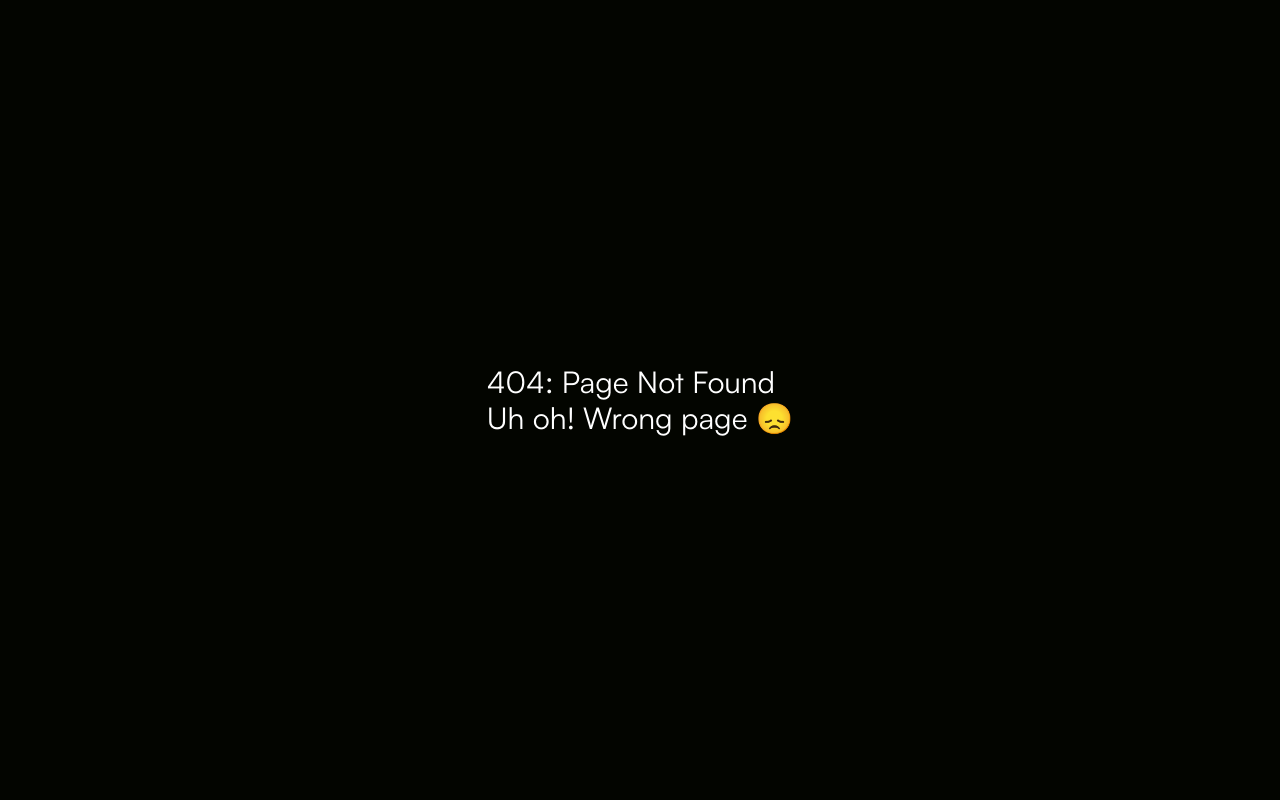
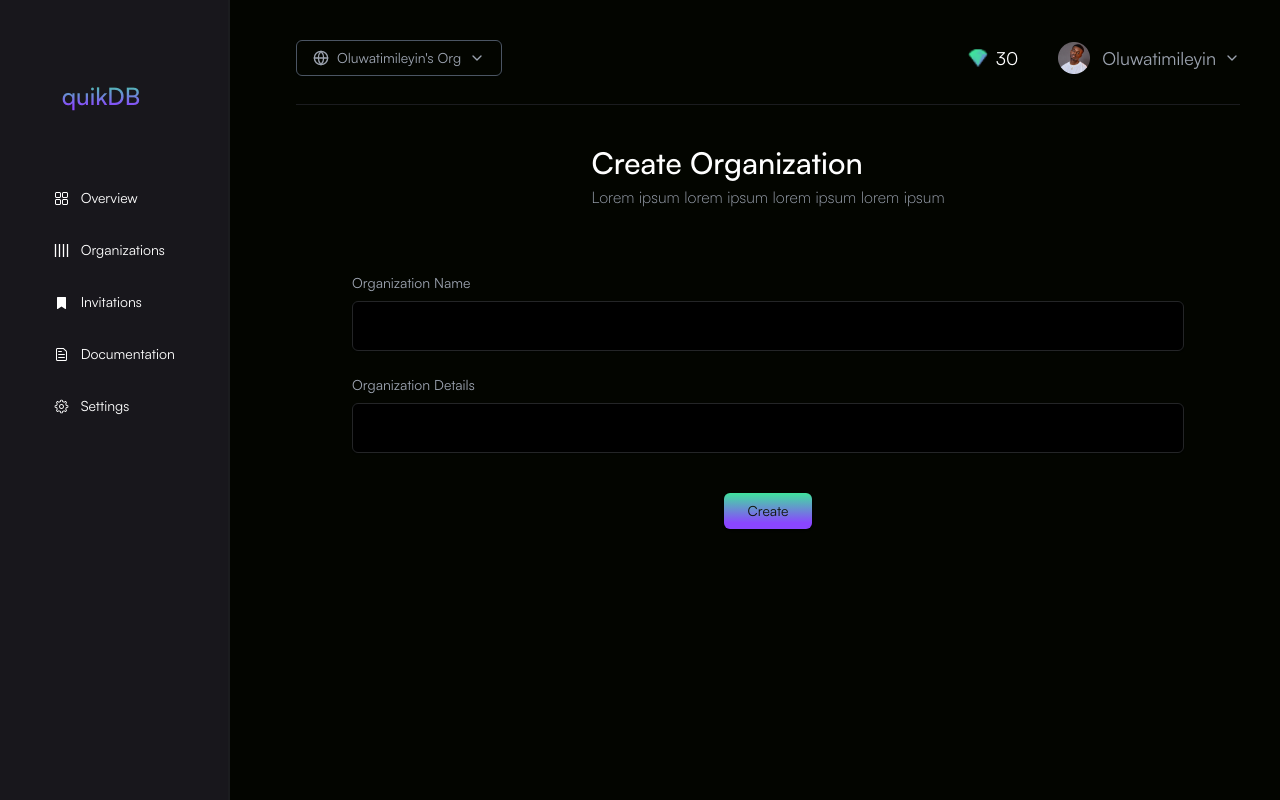
Before and after one commit to quikdb/quikdb-app-beta, a React (Vite) app in the folder src/app_frontend/: page /organizations/create-organization in a window 1280 px wide. Before the commit this address had no page. Built offline with nearby package versions, Linux system fonts and the light colour scheme.

Commit message:
changes to documentation.tsx

```diff
--- a/src/app_frontend/src/App.tsx
+++ b/src/app_frontend/src/App.tsx
@@ -10,6 +10,7 @@ import Dash from "./pages/dasboard";
 import Projects from "./pages/dasboard/Projects";
 import Documentation from "./pages/organization/Documentation";
 import Overview from "./pages/organization/Overview";
+import NewOrganization from "./pages/organization/NewOrganization";
 
 function App() {
   const router = createBrowserRouter([
@@ -28,6 +29,10 @@ function App() {
         {
           path: "organizations",
           element: <Organizations />,
+        },
+        {
+          path: "create-organization",
+          element: <NewOrganization />,
         },
         {
           path: "documentation",
--- /dev/null
+++ b/src/app_frontend/src/pages/organization/NewOrganization.tsx
@@ -0,0 +1,34 @@
+import { Button } from '@/components/ui/button';
+import { Input } from '@/components/ui/input';
+
+const NewOrganization = () => {
+  return (
+    <div className='mt-10 px-6'>
+      {/* Header */}
+      <div className='flex flex-col items-center mb-8'>
+        <div className='flex flex-col gap-1'>
+          <p className='font-satoshi_medium text-3xl'>Create Organization</p>
+          <p className='font-satoshi_light text-base text-gray-400'>Lorem ipsum lorem ipsum lorem ipsum lorem ipsum</p>
+        </div>
+      </div>
+
+      {/* Form Section */}
+      <div className=' p-8 flex flex-col gap-6'>
+        <div>
+          <label className='block text-gray-400 text-sm mb-2'>Organization Name</label>
+          <Input type='text' placeholder='' className='w-full p-6 bg-black rounded-md text-white' />
+        </div>
+
+        <div>
+          <label className='block text-gray-400 text-sm mb-2'>Organization Details</label>
+          <Input type='text' placeholder='' className='w-full p-6 bg-black rounded-md text-white' />
+        </div>
+
+        {/* Create Button */}
+        <Button className='bg-gradient w-fit px-6 py-2 mx-auto mt-4 text-[#0F1407]'>Create</Button>
+      </div>
+    </div>
+  );
+};
+
+export default NewOrganization;
--- a/src/app_frontend/src/pages/organization/Organizations.tsx
+++ b/src/app_frontend/src/pages/organization/Organizations.tsx
@@ -1,8 +1,11 @@
 import { Button } from '@/components/ui/button';
 import { Input } from '@/components/ui/input';
-import { Table, TableHeader, TableBody, TableRow, TableHead, TableCell, TableCaption } from '@/components/ui/table';
+import { Table, TableHeader, TableBody, TableRow, TableHead, TableCell } from '@/components/ui/table';
+import { useNavigate } from 'react-router-dom';
 
 const Organizations = () => {
+  const navigate = useNavigate();
+
   // Example data
   const organizations = [
     {
@@ -46,7 +49,7 @@ const Organizations = () => {
           <p className='font-satoshi_medium text-3xl'>Organizations</p>
           <p className='font-satoshi_light text-base text-gray-400'>Unlock API Access with Personal Tokens</p>
         </div>
-        <Button size='lg' className='bg-gradient w-fit px-4 text-[#0F1407]'>
+        <Button size='lg' className='bg-gradient w-fit px-4 text-[#0F1407]' onClick={() => navigate('/organizations/create-organization')}>
           Create new organization
         </Button>
       </div>
```
Also changed, not shown: src/app_frontend/src/pages/organization/Overview.tsx (+12 -13 lines).
